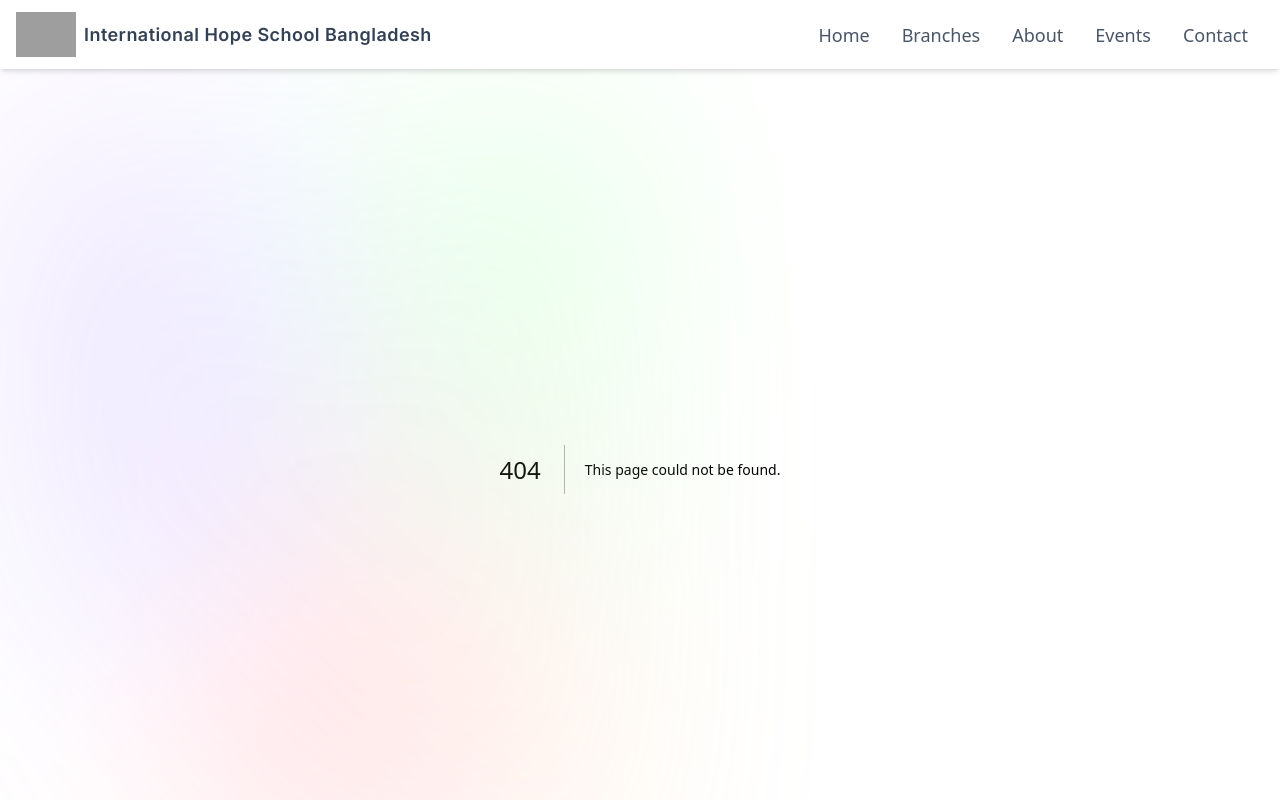
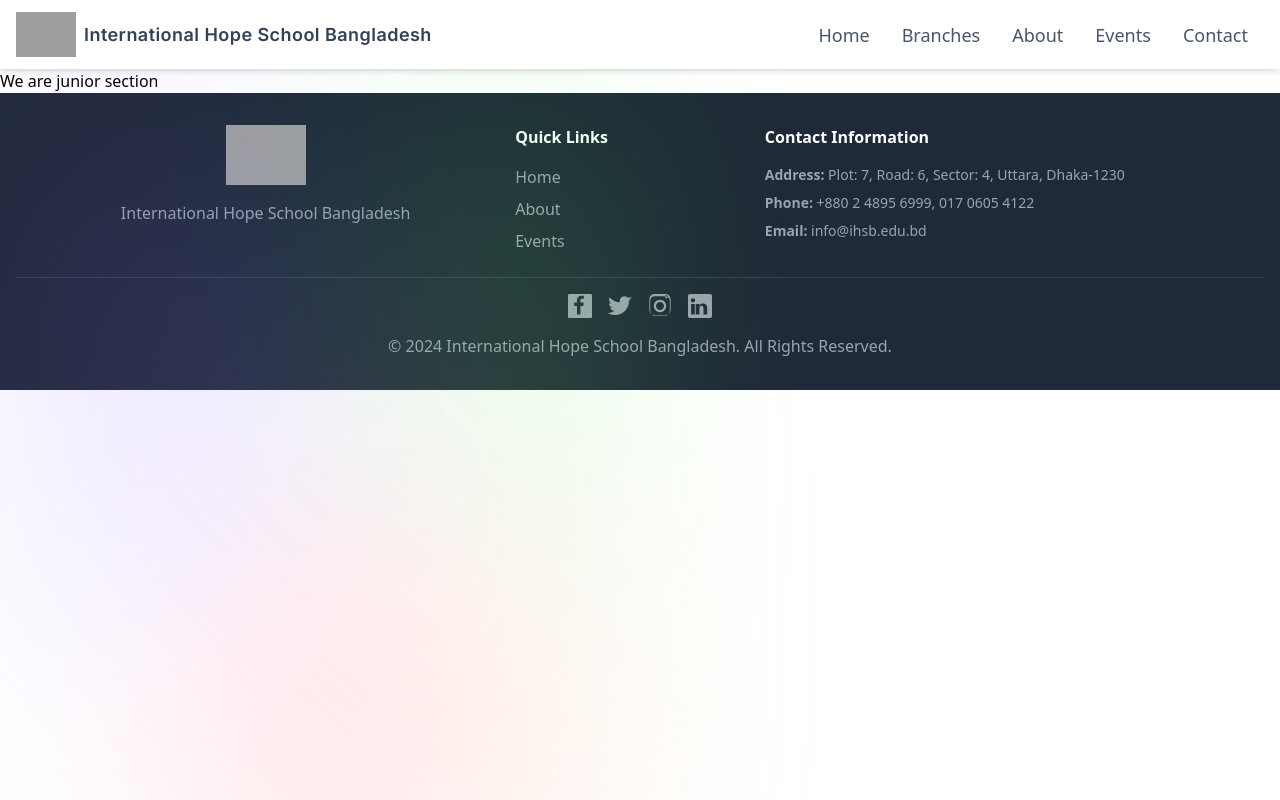
Before and after one commit to salahakramfuad/IHSB, a Next.js app: page /uttarajunior in a window 1280 px wide. Before the commit this address had no page. Shown: the top 800 px of the page. Built offline with nearby package versions, Linux system fonts and the light colour scheme; grey boxes are pictures that could not be loaded.

Commit message:
Uttara Junior page added

```diff
--- /dev/null
+++ b/app/uttarajunior/page.jsx
@@ -0,0 +1,7 @@
+import React from 'react'
+
+const uttarajunior = () => {
+  return <div> We are junior section</div>
+}
+
+export default uttarajunior
--- a/components/Nav.jsx
+++ b/components/Nav.jsx
@@ -61,7 +61,7 @@
                 href: '/',
                 subLinks: [
                   { title: 'Uttara Senior Section', href: '/uttarasenior' },
-                  { title: 'Option 2', href: '/about/option2' }
+                  { title: 'Uttara Junior Section', href: '/uttarajunior' }
                 ]
               },
               {
```
